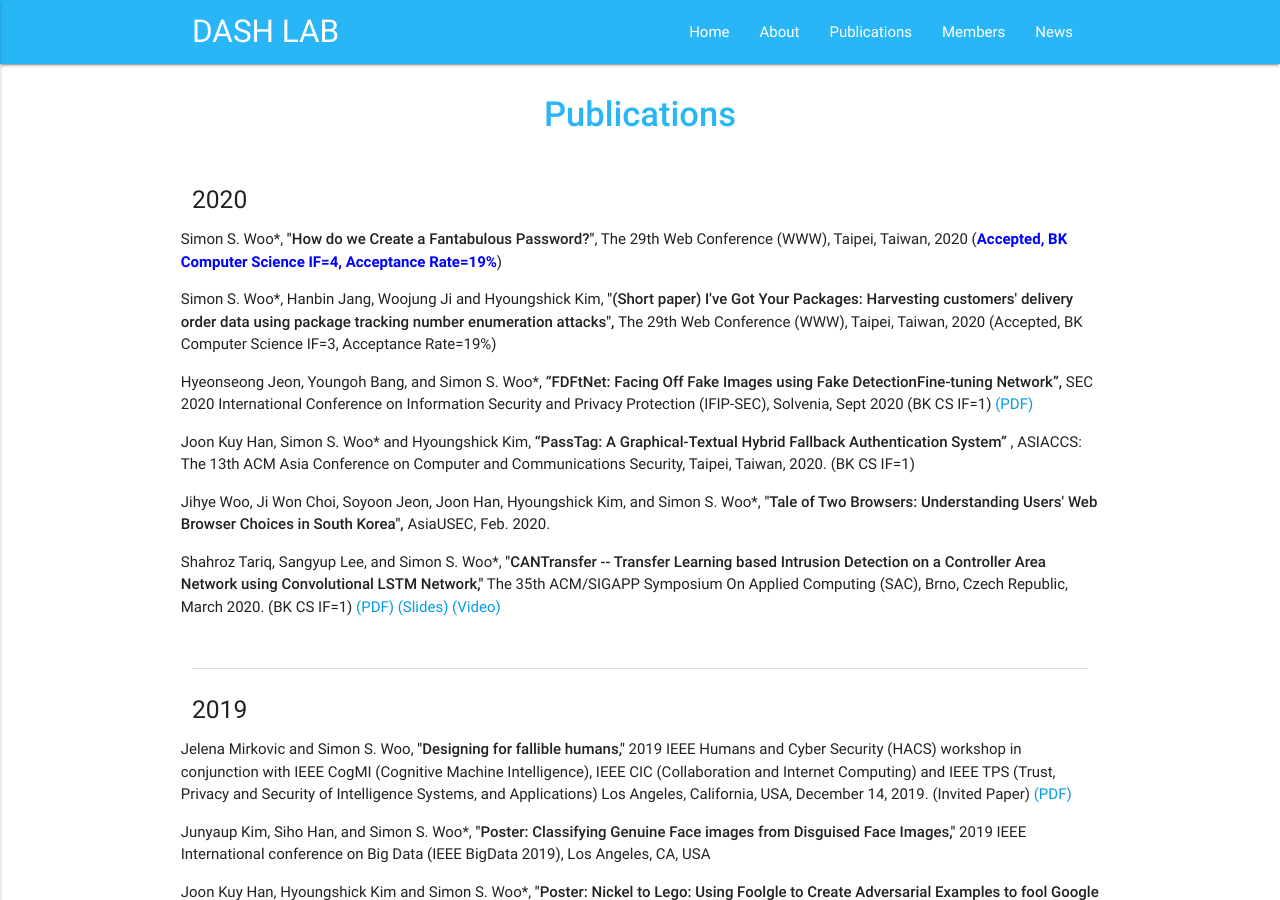
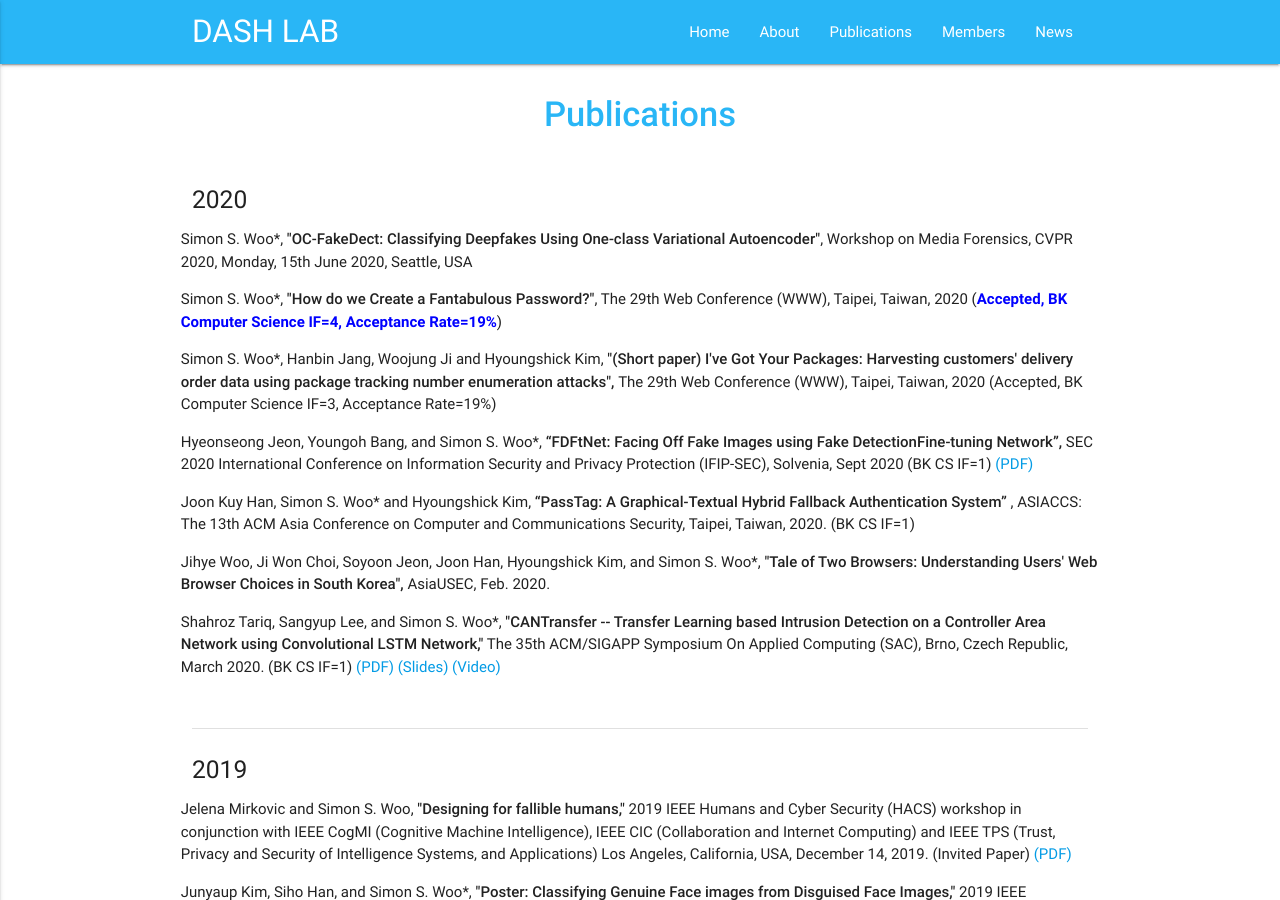
Before and after one commit to Yurim990507/DASH-Lab.github.io, a Jekyll site: the page built from example2.md, in a window 1280 px wide and 900 px high. Built offline with Jekyll 4.4.1, drawn with Linux system fonts in a browser that asks for light colours.

Commit message:
Update example2.md

```diff
--- a/example2.md
+++ b/example2.md
@@ -9,6 +9,8 @@ permalink: /Publications/
 <div class="section">
     <h5>2020</h5>
     <div class="row">
+         <p>  Simon S. Woo*, <strong>"OC-FakeDect: Classifying Deepfakes Using One-class Variational Autoencoder"</strong>, Workshop on Media Forensics, CVPR 2020, Monday, 15th June 2020, Seattle, USA  </p>
+
         <p>  Simon S. Woo*, <strong>"How do we Create a Fantabulous Password?"</strong>, The 29th Web Conference (WWW), Taipei, Taiwan, 2020 (<b><font color='blue'>Accepted, BK Computer Science IF=4, Acceptance Rate=19%</font></b>) </p>
 
  <p> Simon S. Woo*, Hanbin Jang, Woojung Ji and Hyoungshick Kim, <strong> "(Short paper) I've Got Your Packages: Harvesting customers' delivery order data using package tracking number enumeration attacks", </strong> The 29th Web Conference (WWW), Taipei, Taiwan, 2020 (Accepted, BK Computer Science IF=3, Acceptance Rate=19%) </p>
```
